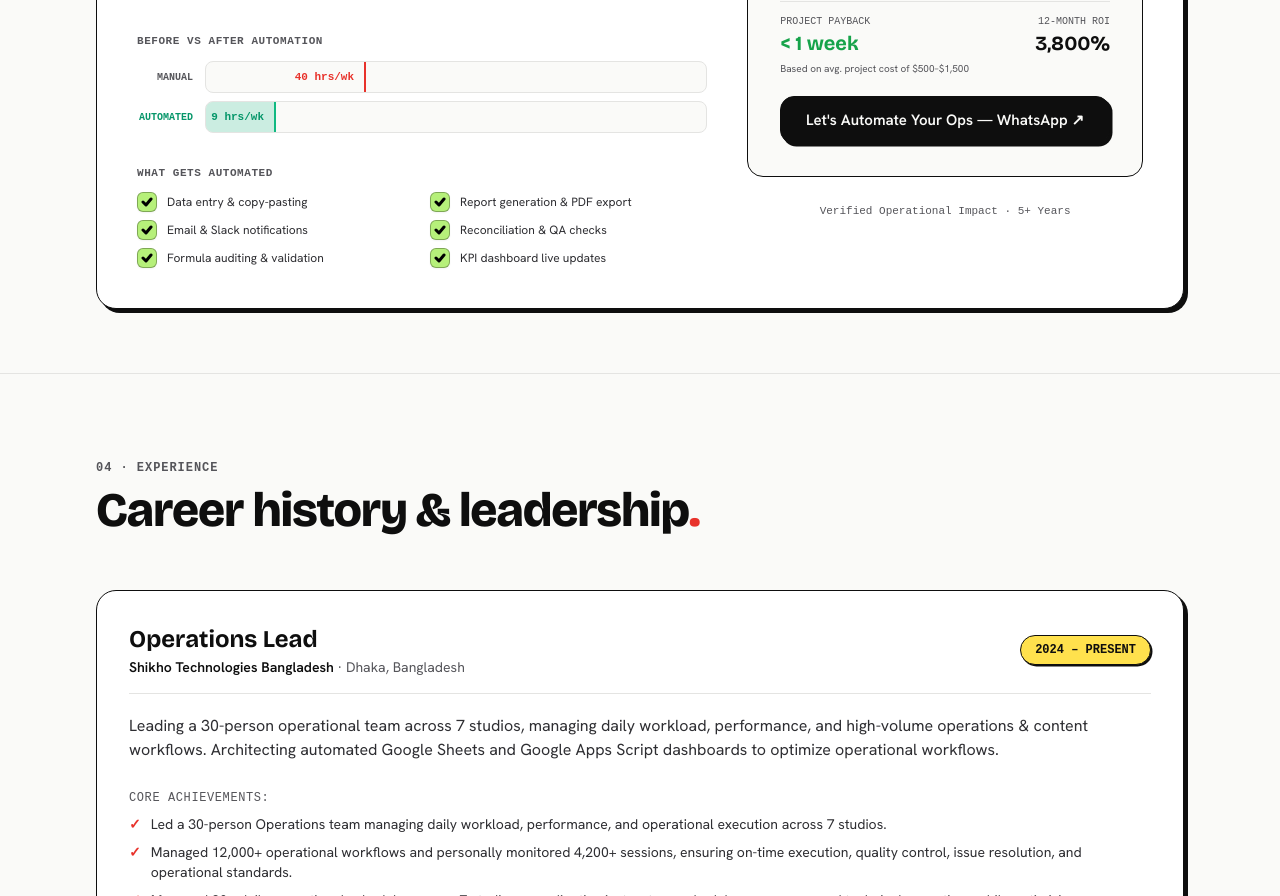
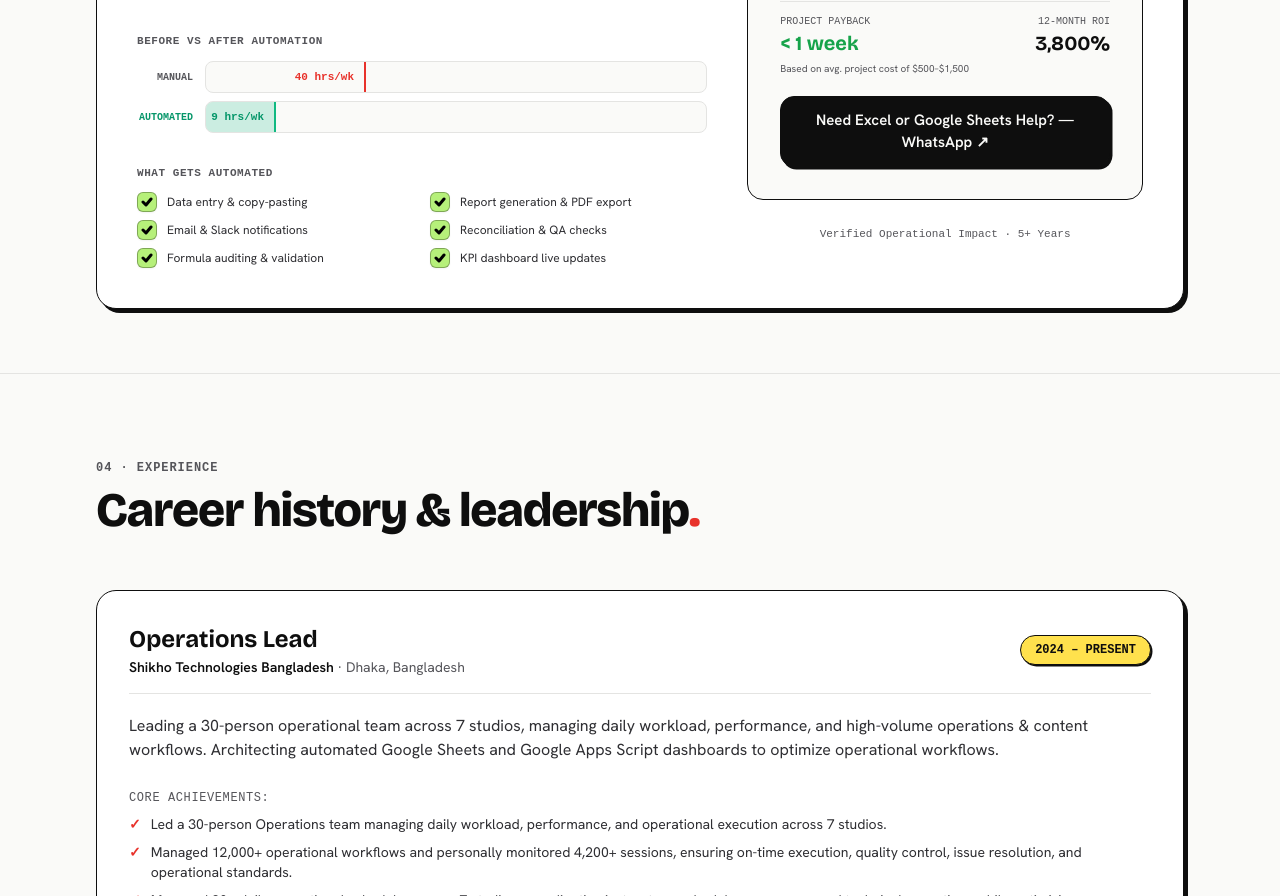
Before and after one commit to mehedihridoy-byte/mehedi-portfolio, an Astro site: page / in a window 1280 px wide. Shown: the part 7967-8863 px from the top of the page. Built offline with nearby package versions, Linux system fonts and the light colour scheme; Astro itself is replaced by a stand-in of ours; a web font is replaced by a local one.

Commit message:
Update CTA button to Need Excel or Google Sheets Help? — WhatsApp

```diff
--- a/src/components/InteractiveWidget.astro
+++ b/src/components/InteractiveWidget.astro
@@ -244,7 +244,7 @@
               rel="noopener noreferrer"
               class="rk-btn rk-btn--ink w-full text-center block"
             >
-              Let's Automate Your Ops — WhatsApp ↗
+              Need Excel or Google Sheets Help? — WhatsApp ↗
             </a>
           </div>
 
```
